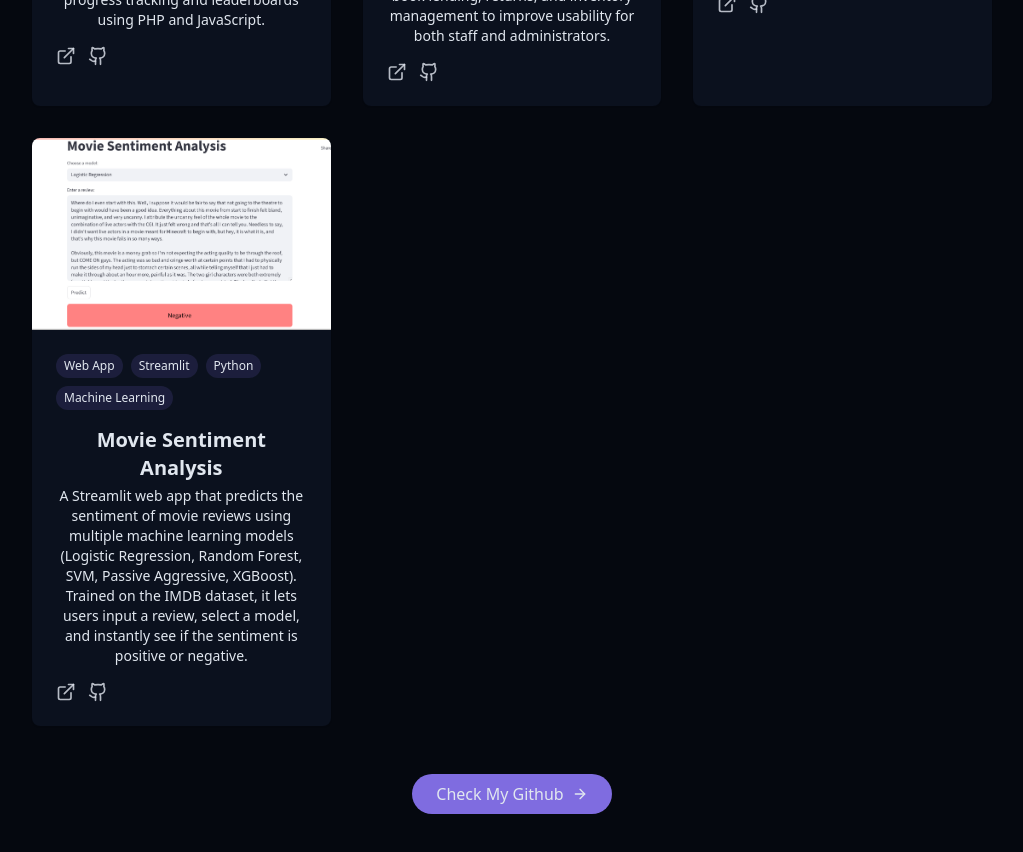
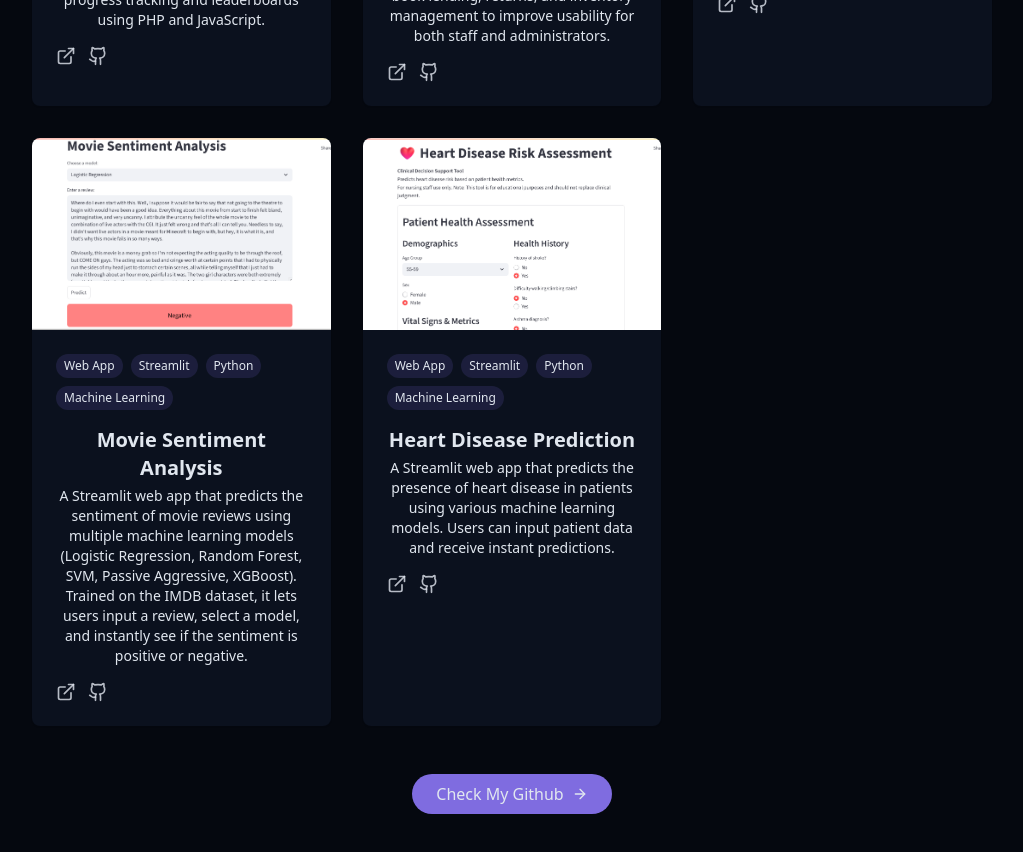
Before and after one commit to AelCee8103/new-portfolio, a React (Vite) app: page / in a window 1280 px wide. Shown: the part 4140-4992 px from the top of the page, without its empty margins (128-1151 px from the left). Built offline with nearby package versions, Linux system fonts and the light colour scheme.

Commit message:
added a project to project section // - Heart Disease Prediction // - A Streamlit web app that predicts the presence of heart disease in patients using various machine

```diff
--- a/src/components/ProjectSection.jsx
+++ b/src/components/ProjectSection.jsx
@@ -72,6 +72,17 @@ const projects = [
       "https://aelcee8103-movie-review-sentiment-analysis-v2-app-qjr5yl.streamlit.app/#movie-sentiment-demo",
     githubUrl:
       "https://github.com/AelCee8103/movie_review-sentiment_analysis-v2.git",
+  },
+  {
+    id: 8,
+    title: "Heart Disease Prediction",
+    description:
+      "A Streamlit web app that predicts the presence of heart disease in patients using various machine learning models. Users can input patient data and receive instant predictions.",
+    image: "/projects/heartdisease.png",
+    tag: ["Web App", "Streamlit", "Python", "Machine Learning"],
+    demoUrl:
+      "https://aelcee8103-heart-disease-predictor-app-qp2txm.streamlit.app/",
+    githubUrl: "https://github.com/AelCee8103/heart-disease-predictor.git",
   },
 ];
 
```
Also changed, not shown: public/projects/heartdisease.png (added).
